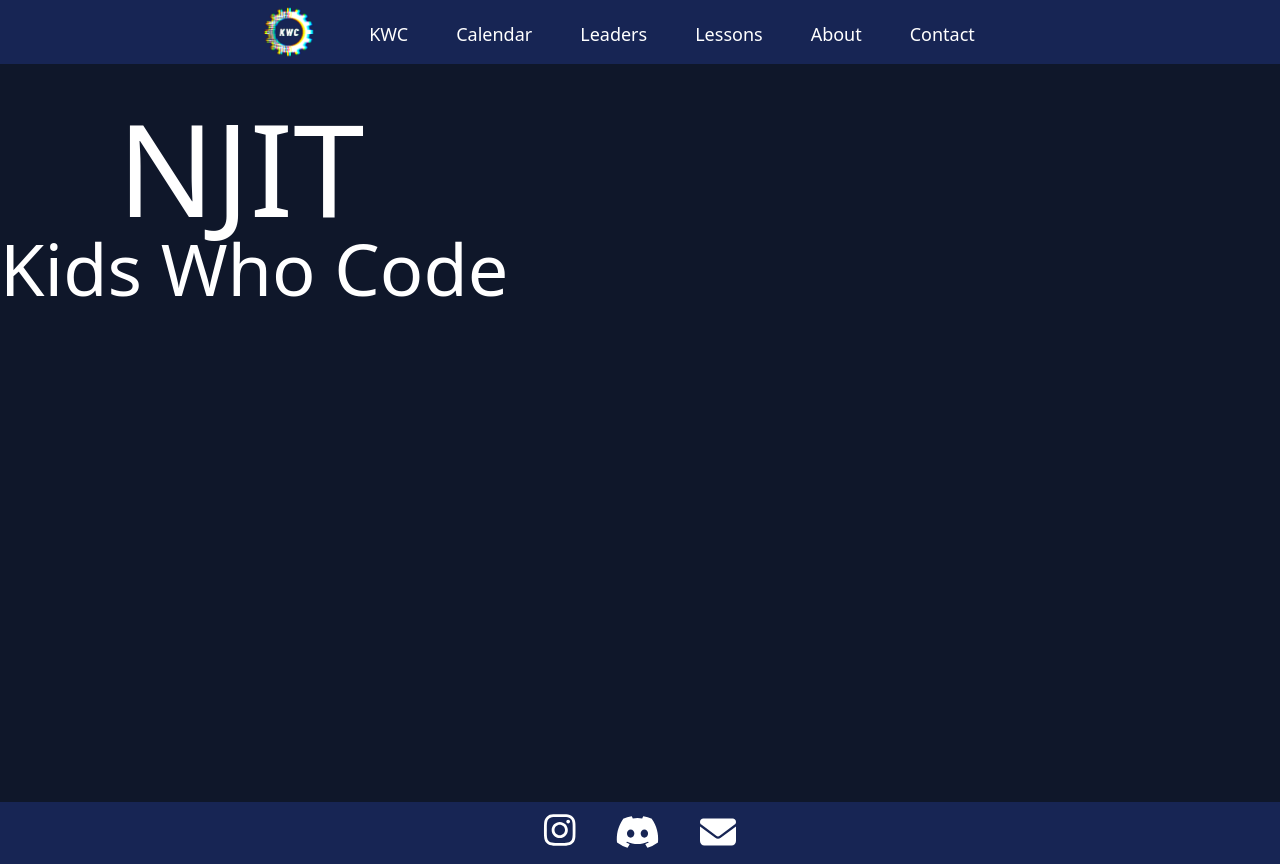
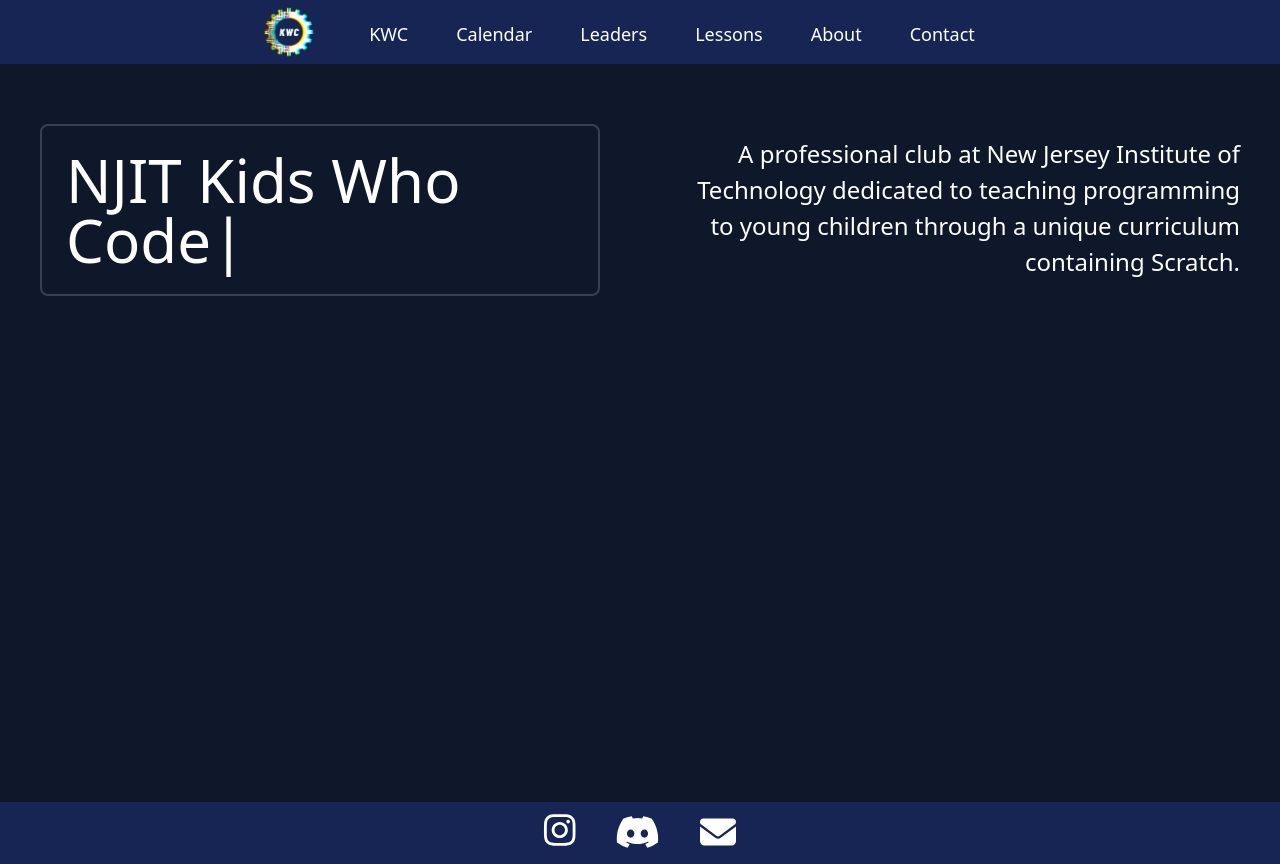
Before and after one commit to kwc-site/main-site, a Next.js app in the folder kwcsite/: page / in a window 1280 px wide. Built offline with nearby package versions, Linux system fonts and the light colour scheme.

Commit message:
kinda nice homepage animation

```diff
--- a/kwcsite/package.json
+++ b/kwcsite/package.json
@@ -19,7 +19,8 @@
     "next": "13.2.4",
     "react": "18.2.0",
     "react-dom": "18.2.0",
-    "swr": "^2.1.2"
+    "swr": "^2.1.2",
+    "typewriter-effect": "^2.19.0"
   },
   "devDependencies": {
     "autoprefixer": "^10.4.14",
--- a/kwcsite/src/pages/index.js
+++ b/kwcsite/src/pages/index.js
@@ -1,7 +1,5 @@
 import Head from "next/head";
-import Image from "next/image";
-import { Inter } from "next/font/google";
-const inter = Inter({ subsets: ["latin"] });
+import Typewriter from "typewriter-effect";
 
 export default function Home() {
   return (
@@ -12,18 +10,36 @@
         <meta name="viewport" content="width=device-width, initial-scale=1" />
         <link rel="icon" href="/favicon.ico" />
       </Head>
-      <main>
-        <div>
-          <div className="mt-10 transition-all">
-            <h1 className="text-9xl text-white text-right mr-12 pr-28 mt-10">
-              NJIT
-            </h1>
-            <h1 className="text-7xl text-white text-right mr-4">
-              Kids Who Code
-            </h1>
+      <main className="w-full flex flex-row text-white mt-5">
+        <div className="w-1/2 p-10">
+          <div className="border-2 border-gray-700 rounded-lg p-6 text-6xl">
+            <Typewriter
+              options={{
+                strings: "NJIT Kids Who Code",
+                autoStart: true,
+                loop: false,
+                deleteSpeed: 20,
+                delay: 50,
+                pauseFor: 2000,
+              }}
+              style={{ fontSize: "5rem", textAlign: "left" }}
+            />
           </div>
         </div>
+        <div className="flex-1 p-10 text-xl text-right mt-3">
+          <p>
+            A professional club at New Jersey Institute of Technology dedicated
+            to teaching programming to young children through a unique
+            curriculum containing Scratch.
+          </p>
+        </div>
       </main>
+      <style jsx>{`
+        p {
+          font-size: 1.5rem;
+          line-height: 1.5;
+        }
+      `}</style>
     </>
   );
 }
```
Also changed, not shown: 1 other file (tests, documents, lock files or other folders).
